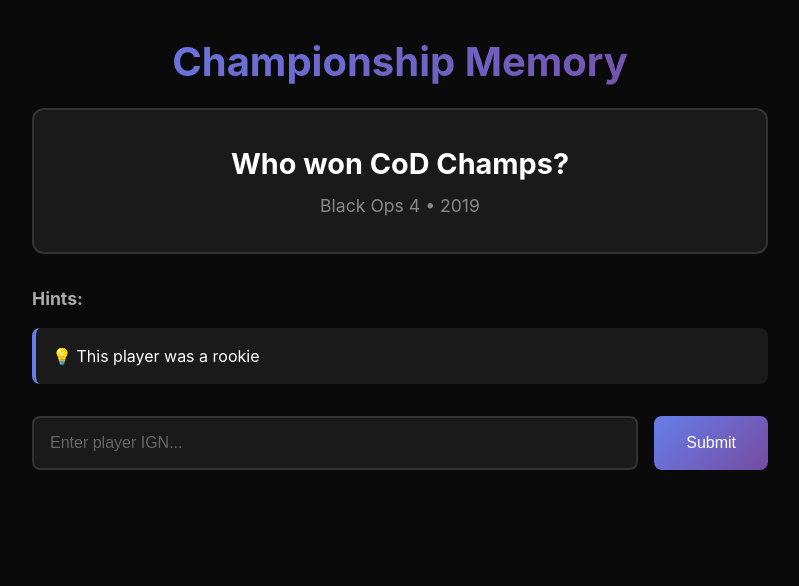
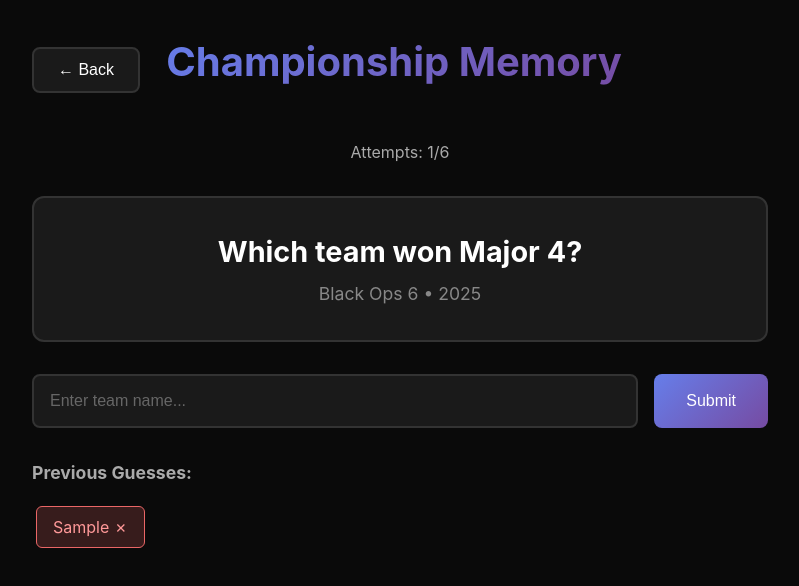
Before and after one commit to GiannfrancoC340/COD-Trivia, a React (Vite) app: page /game2 in a window 1280 px wide. Both pictures are taken after typing "Sample" into the empty fields and a click on the button "Submit". Shown: the top 586 px of the page, without its empty margins (240-1039 px from the left). Built offline with nearby package versions, Linux system fonts and the light colour scheme.

Commit message:
created game2 logic and UI/UX design

```diff
--- a/src/App.css
+++ b/src/App.css
@@ -179,7 +179,7 @@
   font-size: 1.1rem;
 }
 
-.hints-container {
+/* .hints-container {
   margin-bottom: 2rem;
 }
 
@@ -196,9 +196,9 @@
   border-radius: 8px;
   border-left: 4px solid #667eea;
   animation: slideIn 0.3s ease;
-}
+} */
 
-@keyframes slideIn {
+/* @keyframes slideIn {
   from {
     opacity: 0;
     transform: translateX(-20px);
@@ -207,7 +207,7 @@
     opacity: 1;
     transform: translateX(0);
   }
-}
+} */
 
 .loading {
   text-align: center;
@@ -298,3 +298,49 @@
   border-left: 3px solid #667eea;
   text-align: left;
 }
+
+.event-subtitle {
+  color: #888;
+  margin-top: 0.5rem;
+  font-size: 1rem;
+}
+
+.perfect-guess {
+  color: #ffd700;
+  font-weight: 600;
+  margin-top: 0.5rem;
+  font-size: 1.1rem;
+}
+
+/* .all-hints {
+  margin-top: 1.5rem;
+  padding-top: 1.5rem;
+  border-top: 2px solid #333;
+  text-align: left;
+}
+
+.all-hints h3 {
+  margin-bottom: 1rem;
+  color: #aaa;
+  font-size: 1.1rem;
+}
+
+.hint-reveal {
+  background: #1a1a1a;
+  padding: 0.75rem;
+  margin-bottom: 0.5rem;
+  border-radius: 6px;
+  border-left: 3px solid #667eea;
+} */
+
+.accepted-answers-info {
+  margin-top: 1.5rem;
+  padding-top: 1.5rem;
+  border-top: 2px solid #333;
+}
+
+.hint-text {
+  color: #888;
+  font-size: 0.95rem;
+  font-style: italic;
+}
--- a/src/data/events.ts
+++ b/src/data/events.ts
@@ -0,0 +1,115 @@
+import type { Event } from '../types';
+
+// export interface Event {
+//     id: string;
+//     name: string;
+//     year: number;
+//     codTitle: string;
+//     winningTeam: string;        // Changed from 'winner' and 'team'
+//     acceptedAnswers: string[];  // Array of valid answers (OpTic, OpTic Texas, OPT, etc.)
+//   }
+
+export const events: Event[] = [
+  // 2024-2025 BO6 Season
+  {
+    id: '1',
+    name: 'Major 1',
+    year: 2025,
+    codTitle: 'Black Ops 6',
+    winningTeam: 'Atlanta FaZe',
+    acceptedAnswers: ['atlanta faze', 'faze', 'atl', 'atlanta']
+  },
+  {
+    id: '2',
+    name: 'Major 2',
+    year: 2025,
+    codTitle: 'Black Ops 6',
+    winningTeam: 'Atlanta FaZe',
+    acceptedAnswers: ['atlanta faze', 'faze', 'atlanta', 'atl']
+  },
+  {
+    id: '3',
+    name: 'Major 3',
+    year: 2025,
+    codTitle: 'Black Ops 6',
+    winningTeam: 'Los Angeles Thieves',
+    acceptedAnswers: ['los angeles thieves', 'thieves', 'lat', 'la thieves', 'la', 'los angeles']
+  },
+  {
+    id: '4',
+    name: 'Major 4',
+    year: 2025,
+    codTitle: 'Black Ops 6',
+    winningTeam: 'Los Angeles Thieves',
+    acceptedAnswers: ['los angeles thieves', 'thieves', 'lat', 'la thieves', 'la', 'los angeles']
+  },
+  {
+    id: '5',
+    name: 'Champs',
+    year: 2025,
+    codTitle: 'Black Ops 6',
+    winningTeam: 'OpTic Texas',
+    acceptedAnswers: ['optic texas', 'optic', 'tex', 'texas', 'texas optic']
+  },
+  {
+    id: '6',
+    name: 'EWC',
+    year: 2025,
+    codTitle: 'Black Ops 6',
+    winningTeam: 'OpTic Texas',
+    acceptedAnswers: ['optic texas', 'optic', 'tex', 'texas', 'texas optic']
+  },
+
+  // 2023-2024 MW3 Season
+  {
+    id: '7',
+    name: 'Major 1',
+    year: 2024,
+    codTitle: 'Modern Warfare 3',
+    winningTeam: 'Toronto Ultra',
+    acceptedAnswers: ['toronto ultra', 'ultra', 'tor', 'toronto']
+  },
+  {
+    id: '8',
+    name: 'Major 2',
+    year: 2024,
+    codTitle: 'Modern Warfare 3',
+    winningTeam: 'Atlanta FaZe',
+    acceptedAnswers: ['atlanta faze', 'faze', 'atlanta', 'atl']
+  },
+  {
+    id: '9',
+    name: 'Major 3',
+    year: 2024,
+    codTitle: 'Modern Warfare 3',
+    winningTeam: 'OpTic Texas',
+    acceptedAnswers: ['optic texas', 'optic', 'tex', 'texas', 'texas optic']
+  },
+  {
+    id: '10',
+    name: 'Major 4',
+    year: 2024,
+    codTitle: 'Modern Warfare 3',
+    winningTeam: 'New York Subliners',
+    acceptedAnswers: ['new york subliners', 'subliners', 'NY', 'NYSL', 'new york', 'ny subliners']
+  },
+  {
+    id: '11',
+    name: 'Champs',
+    year: 2024,
+    codTitle: 'Modern Warfare 3',
+    winningTeam: 'OpTic Texas',
+    acceptedAnswers: ['optic texas', 'optic', 'tex', 'texas', 'texas optic']
+  },
+  {
+    id: '12',
+    name: 'EWC',
+    year: 2024,
+    codTitle: 'Modern Warfare 3',
+    winningTeam: 'Atlanta FaZe',
+    acceptedAnswers: ['atlanta faze', 'faze', 'atlanta', 'atl']
+  },
+
+  // 2022-2023 MW2 Season
+
+];
--- a/src/pages/Game2.tsx
+++ b/src/pages/Game2.tsx
@@ -1,67 +1,90 @@
-import { useState } from 'react';
+import { useState, useEffect } from 'react';
 import type { Event } from '../types';
+import { events } from '../data/events';
+import Header from '../components/header';
 
 function Game2() {
   const [guess, setGuess] = useState('');
-  const [hintsRevealed, setHintsRevealed] = useState(0);
+  const [guesses, setGuesses] = useState<string[]>([]);
   const [gameWon, setGameWon] = useState(false);
   const [gameOver, setGameOver] = useState(false);
+  const [currentEvent, setCurrentEvent] = useState<Event | null>(null);
+  const [showIncorrect, setShowIncorrect] = useState(false);
 
-  // Mock event data
-  const mockEvent: Event = {
-    id: '1',
-    name: 'CoD Champs',
-    year: 2019,
-    codTitle: 'Black Ops 4',
-    winner: 'Simp',
-    team: 'eUnited',
-    hints: [
-      'This player was a rookie',
-      'They played SMG',
-      'Won MVP at the event'
-    ]
+  const MAX_ATTEMPTS = 6;
+
+  // Select a random event when component mounts
+  const selectRandomEvent = () => {
+    const randomEvent = events[Math.floor(Math.random() * events.length)];
+    setCurrentEvent(randomEvent);
+  };
+
+  useEffect(() => {
+    selectRandomEvent();
+  }, []);
+
+  const handlePlayAgain = () => {
+    setGuess('');
+    setGuesses([]);
+    setGameWon(false);
+    setGameOver(false);
+    setShowIncorrect(false);
+    selectRandomEvent();
+  };
+
+  const checkAnswer = (userGuess: string, event: Event): boolean => {
+    const normalizedGuess = userGuess.toLowerCase().trim();
+    return event.acceptedAnswers.some(answer =>
+      normalizedGuess === answer.toLowerCase()
+    );
   };
 
   const handleGuess = (e: React.FormEvent) => {
     e.preventDefault();
 
-    if (!guess.trim() || gameOver) return;
+    if (!guess.trim() || gameOver || !currentEvent) return;
 
-    const isCorrect = guess.toLowerCase() === mockEvent.winner.toLowerCase();
+    const isCorrect = checkAnswer(guess, currentEvent);
+
+    setGuesses([...guesses, guess]);
 
     if (isCorrect) {
       setGameWon(true);
       setGameOver(true);
-    } else if (hintsRevealed >= (mockEvent.hints?.length || 0)) {
-      setGameOver(true);
     } else {
-      setHintsRevealed(hintsRevealed + 1);
+      // Show incorrect feedback animation
+      setShowIncorrect(true);
+      setTimeout(() => setShowIncorrect(false), 500);
+
+      if (guesses.length >= MAX_ATTEMPTS - 1) {
+        setGameOver(true);
+      }
     }
 
     setGuess('');
   };
 
+  // Show loading state while event is being selected
+  if (!currentEvent) {
+    return (
+      <div className="game-container">
+        <div className="loading">Loading...</div>
+      </div>
+    );
+  }
+
   return (
     <div className="game-container">
-      <h1>Championship Memory</h1>
+      <Header title="Championship Memory" />
+
+      <p className="attempts">Attempts: {guesses.length}/{MAX_ATTEMPTS}</p>
 
       <div className="event-prompt">
-        <h2>Who won {mockEvent.name}?</h2>
+        <h2>Which team won {currentEvent.name}?</h2>
         <p className="event-details">
-          {mockEvent.codTitle} • {mockEvent.year}
+          {currentEvent.codTitle} • {currentEvent.year}
         </p>
       </div>
-
-      {hintsRevealed > 0 && mockEvent.hints && (
-        <div className="hints-container">
-          <h3>Hints:</h3>
-          {mockEvent.hints.slice(0, hintsRevealed).map((hint, index) => (
-            <div key={index} className="hint">
-              💡 {hint}
-            </div>
-          ))}
-        </div>
-      )}
 
       {!gameOver && (
         <form onSubmit={handleGuess} className="guess-form">
@@ -69,25 +92,56 @@
             type="text"
             value={guess}
             onChange={(e) => setGuess(e.target.value)}
-            placeholder="Enter player IGN..."
-            className="guess-input"
+            placeholder="Enter team name..."
+            className={`guess-input ${showIncorrect ? 'shake-incorrect' : ''}`}
             autoFocus
           />
           <button type="submit" className="submit-btn">Submit</button>
         </form>
       )}
 
+      {guesses.length > 0 && (
+        <div className="previous-guesses">
+          <h3>Previous Guesses:</h3>
+          <div className="guesses-list">
+            {guesses.map((g, index) => (
+              <span key={index} className="guess-chip incorrect">
+                {g} ✗
+              </span>
+            ))}
+          </div>
+        </div>
+      )}
+
       {gameWon && (
         <div className="result-message success">
           <h2>🏆 Correct!</h2>
-          <p>{mockEvent.winner} ({mockEvent.team}) won {mockEvent.name} {mockEvent.year}!</p>
+          <p><strong>{currentEvent.winningTeam}</strong> won {currentEvent.name}!</p>
+          <p className="event-subtitle">{currentEvent.codTitle} • {currentEvent.year}</p>
+          {guesses.length === 1 ? (
+            <p className="perfect-guess">🔥 Perfect! First guess!</p>
+          ) : (
+            <p>You got it in {guesses.length} {guesses.length === 1 ? 'attempt' : 'attempts'}!</p>
+          )}
+          <button onClick={handlePlayAgain} className="play-again-btn">
+            Play Again
+          </button>
         </div>
       )}
 
       {gameOver && !gameWon && (
         <div className="result-message failure">
           <h2>Game Over</h2>
-          <p>The answer was: {mockEvent.winner} ({mockEvent.team})</p>
+          <p>The answer was: <strong>{currentEvent.winningTeam}</strong></p>
+          <p className="event-subtitle">{currentEvent.codTitle} • {currentEvent.year}</p>
+
+          <div className="accepted-answers-info">
+            <p className="hint-text">Accepted answers included: {currentEvent.acceptedAnswers.slice(0, 3).join(', ')}</p>
+          </div>
+
+          <button onClick={handlePlayAgain} className="play-again-btn">
+            Play Again
+          </button>
         </div>
       )}
     </div>
--- a/src/types/index.ts
+++ b/src/types/index.ts
@@ -20,9 +20,8 @@
   name: string;
   year: number;
   codTitle: string;
-  winner: string; // player IGN
-  team: string;
-  hints?: string[];
+  winningTeam: string;        // Changed from 'winner' and 'team'
+  acceptedAnswers: string[];  // Array of valid answers (OpTic, OpTic Texas, OPT, etc.)
 }
 
 // Game state types
```
